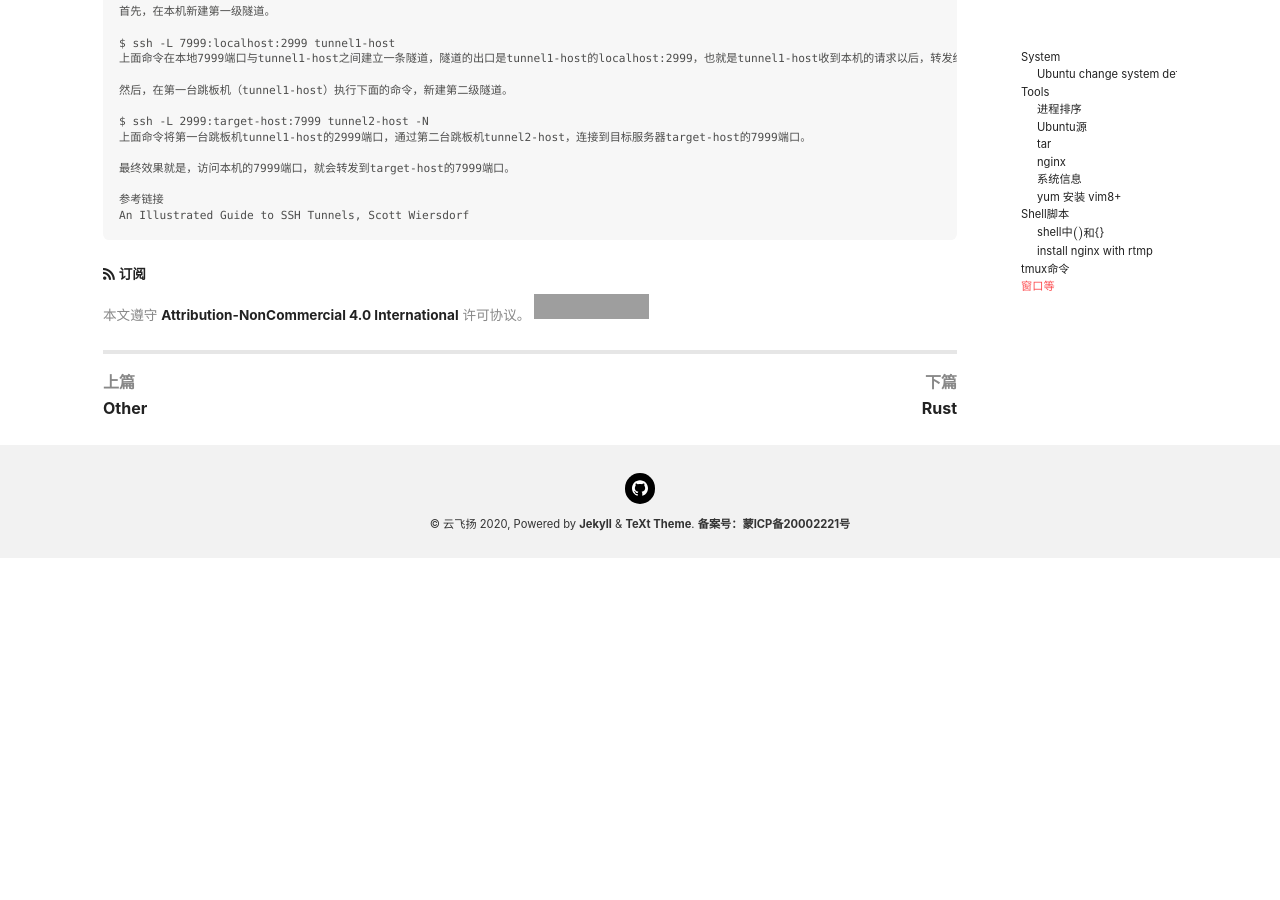
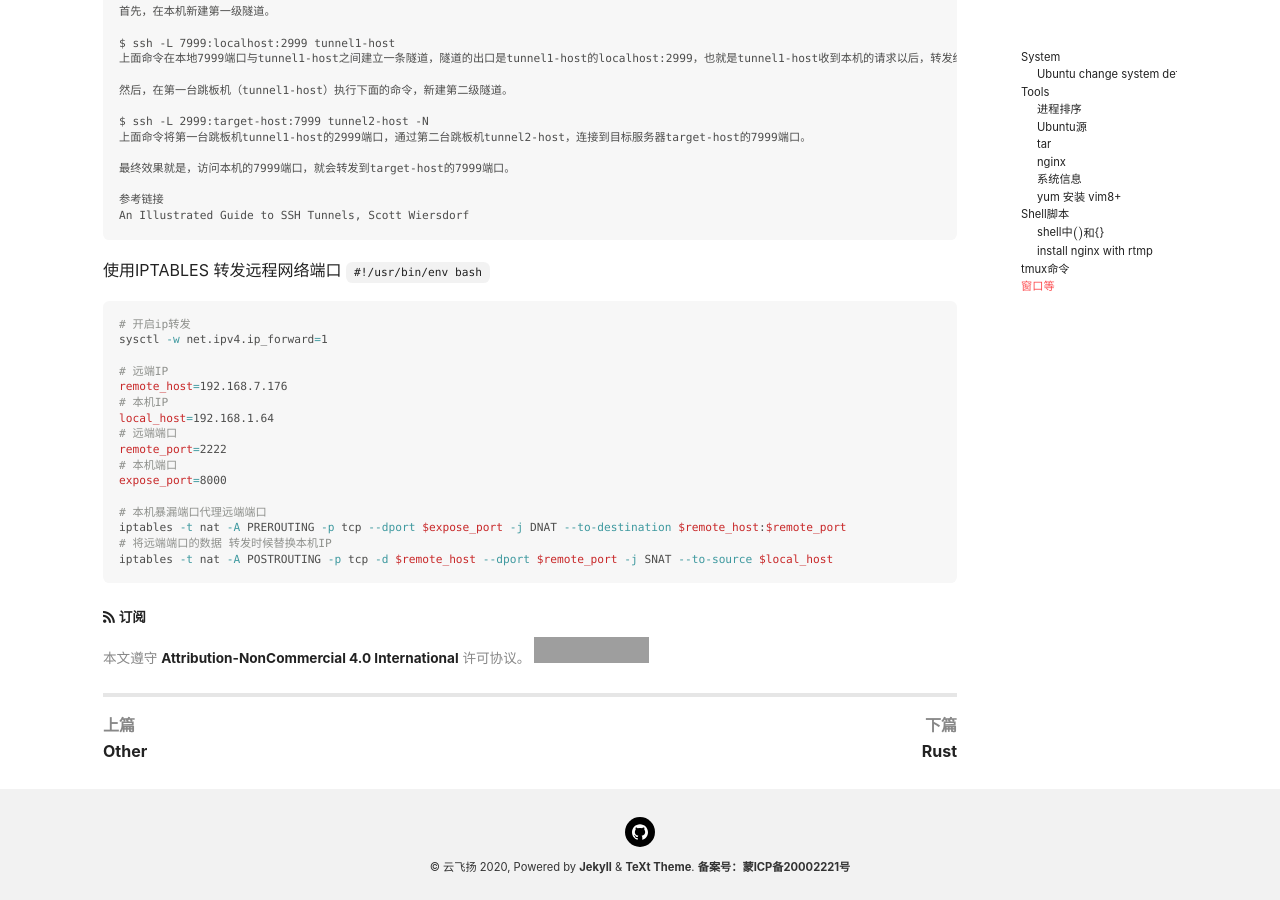
Before and after one commit to zwwland/goe13, a Jekyll site: the page built from _posts/2020-09-20-linux.md, in a window 1280 px wide and 900 px high, scrolled down 8334 px. Built offline with Jekyll 4.4.1, drawn with Linux system fonts in a browser that asks for light colours; nearby versions of some CDN libraries; formulas are drawn with MathJax 3; before the commit the page ends 8892 px from its top, so only the background shows below that; grey boxes are pictures that could not be loaded.

Commit message:
linux use iptables forward remote port

````diff
--- a/_posts/2020-09-20-linux.md
+++ b/_posts/2020-09-20-linux.md
@@ -407,3 +407,25 @@ $ ssh -L 2999:target-host:7999 tunnel2-host -N
 参考链接
 An Illustrated Guide to SSH Tunnels, Scott Wiersdorf
 ```
+
+使用IPTABLES 转发远程网络端口
+`#!/usr/bin/env bash`
+
+```bash
+# 开启ip转发
+sysctl -w net.ipv4.ip_forward=1
+
+# 远端IP
+remote_host=192.168.7.176
+# 本机IP
+local_host=192.168.1.64
+# 远端端口
+remote_port=2222
+# 本机端口
+expose_port=8000
+
+# 本机暴漏端口代理远端端口
+iptables -t nat -A PREROUTING -p tcp --dport $expose_port -j DNAT --to-destination $remote_host:$remote_port
+# 将远端端口的数据 转发时候替换本机IP
+iptables -t nat -A POSTROUTING -p tcp -d $remote_host --dport $remote_port -j SNAT --to-source $local_host
+```
````
